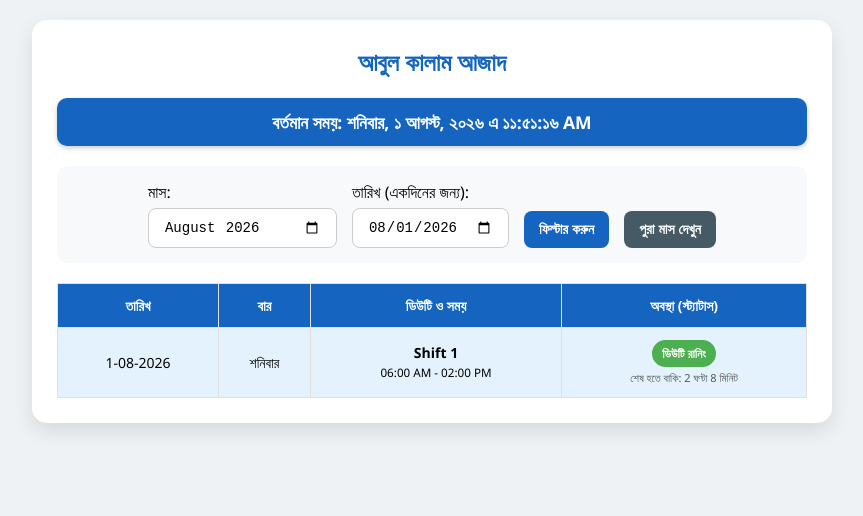
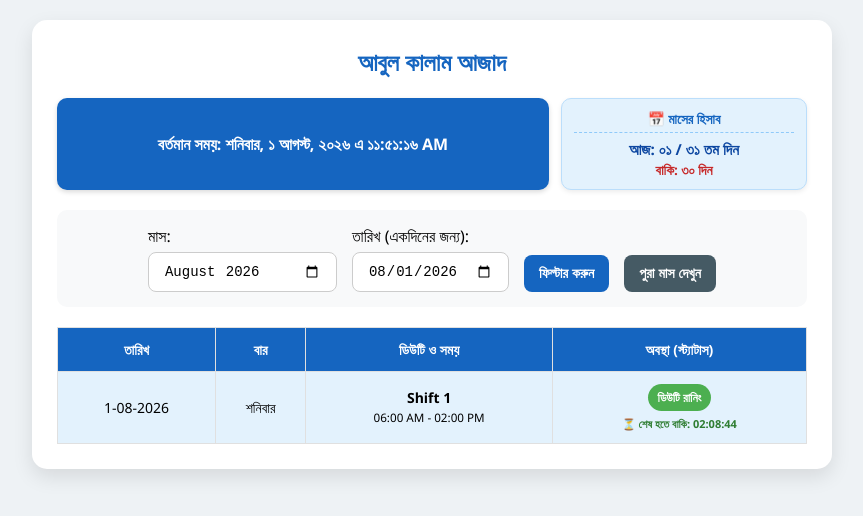
Before and after one commit to abulkalamazad2k7-svg/Jaffor420, a plain HTML site: page index.html in a window 1280 px wide. Shown: the whole page, without its empty margins (208-1071 px from the left). Drawn offline with Linux system fonts and the light colour scheme.

Commit message:
Update index.html

```diff
--- a/index.html
+++ b/index.html
@@ -29,17 +29,53 @@ h2{
     margin-top: 0;
 }
 
-/* বর্তমান সময় প্রদর্শনের ঘড়ি */
+/* উপরে সময় ও মাস গণনার হেডার সেকশন */
+.top-header {
+    display: flex;
+    gap: 12px;
+    margin-bottom: 20px;
+    flex-wrap: wrap;
+}
+
 .live-clock {
+    flex: 1 1 250px;
     background: #1565c0;
     color: white;
     text-align: center;
     padding: 12px;
     border-radius: 10px;
-    margin-bottom: 20px;
-    font-size: 1.1rem;
+    font-size: 1rem;
     font-weight: bold;
-    box-shadow: 0 2px 5px rgba(0,0,0,0.2);
+    box-shadow: 0 2px 5px rgba(0,0,0,0.15);
+    display: flex;
+    align-items: center;
+    justify-content: center;
+}
+
+/* ডান দিকে মাসের হিসাব কার্ড */
+.month-tracker {
+    flex: 0 1 220px;
+    background: #e3f2fd;
+    border: 1px solid #bbdefb;
+    color: #0d47a1;
+    text-align: center;
+    padding: 10px 12px;
+    border-radius: 10px;
+    font-size: 0.85rem;
+    box-shadow: 0 2px 5px rgba(0,0,0,0.08);
+}
+
+.month-tracker-title {
+    font-weight: bold;
+    border-bottom: 1px dashed #90caf9;
+    padding-bottom: 4px;
+    margin-bottom: 6px;
+    color: #1565c0;
+}
+
+.month-tracker-info {
+    font-size: 0.95rem;
+    font-weight: bold;
 }
 
 .controls{
@@ -125,8 +161,9 @@ th{
 
 .timer-text {
     font-size: 11px;
-    color: #555;
-    margin-top: 3px;
+    color: #2e7d32;
+    margin-top: 5px;
+    font-weight: bold;
 }
 </style>
 
@@ -138,9 +175,15 @@ th{
 
 <h2>আবুল কালাম আজাদ</h2>
 
-<!-- লাইভ টাইম ক্লক -->
-<div class="live-clock" id="liveClock">
-    বর্তমান সময়: লোড হচ্ছে...
+<!-- লাইভ টাইম ক্লক ও ডান পাশের মাস ট্র্যাক সেকশন -->
+<div class="top-header">
+    <div class="live-clock" id="liveClock">
+        বর্তমান সময়: লোড হচ্ছে...
+    </div>
+    <div class="month-tracker" id="monthTracker">
+        <div class="month-tracker-title">📅 মাসের হিসাব</div>
+        <div class="month-tracker-info" id="monthTrackerText">লোড হচ্ছে...</div>
+    </div>
 </div>
 
 <div class="controls">
@@ -176,19 +219,54 @@ th{
 <script>
 
 const shifts = [
-    { name: "Shift 1", startHour: 6, endHour: 14, timeText: "06:00 AM - 02:00 PM" },
-    { name: "Shift 2", startHour: 14, endHour: 22, timeText: "02:00 PM - 10:00 PM" },
-    { name: "Shift 3", startHour: 22, endHour: 30, timeText: "10:00 PM - 06:00 AM" } // 30 = পরের দিন সকাল ৬টা
+    { name: "Shift 1", startHour: 6, endHour: 14, isOvernight: false, timeText: "06:00 AM - 02:00 PM" },
+    { name: "Shift 2", startHour: 14, endHour: 22, isOvernight: false, timeText: "02:00 PM - 10:00 PM" },
+    { name: "Shift 3", startHour: 22, endHour: 6, isOvernight: true, timeText: "10:00 PM - 06:00 AM" }
 ];
 
-// লাইভ ঘড়ি আপডেট
+function padTwo(num) {
+    return num.toString().padStart(2, '0');
+}
+
+// সংখ্যাকে বাংলায় রূপান্তর
+function toBengaliNum(num) {
+    const bengaliDigits = ['০', '১', '২', '৩', '৪', '৫', '৬', '৭', '৮', '৯'];
+    return num.toString().split('').map(d => bengaliDigits[d] || d).join('');
+}
+
+// লাইভ ঘড়ি ও ডান দিকের মাসের হিসাব আপডেট
 function updateClock() {
     const now = new Date();
     const options = { weekday: 'long', year: 'numeric', month: 'long', day: 'numeric', hour: '2-digit', minute: '2-digit', second: '2-digit' };
     document.getElementById("liveClock").innerText = "বর্তমান সময়: " + now.toLocaleDateString("bn-BD", options);
+
+    // মাস গণনা আপডেট
+    const currentDay = now.getDate();
+    const totalDaysInMonth = new Date(now.getFullYear(), now.getMonth() + 1, 0).getDate();
+    const remainingDays = totalDaysInMonth - currentDay;
+
+    document.getElementById("monthTrackerText").innerHTML = `
+        আজ: <strong>${toBengaliNum(padTwo(currentDay))}</strong> / ${toBengaliNum(totalDaysInMonth)} তম দিন<br>
+        <span style="font-size: 0.85rem; color: #c62828;">বাকি: <strong>${toBengaliNum(remainingDays)}</strong> দিন</span>
+    `;
 }
-setInterval(updateClock, 1000);
-updateClock();
+
+// রেফারেন্স ডেট: ১ আগস্ট ২০২৬ এ Shift 1 (সকাল ৬টা - দুপুর ২টা)
+const baseDate = new Date(2026, 7, 1); // 7 = August (১ আগস্ট)
+
+function getShiftForDate(targetDate) {
+    if (targetDate.getDay() === 5) {
+        return { isOff: true };
+    }
+
+    const diffTime = targetDate.getTime() - baseDate.getTime();
+    const diffDays = Math.floor(diffTime / (1000 * 3600 * 24));
+
+    let shiftBlock = Math.floor(diffDays / 6) % 3;
+    if (shiftBlock < 0) shiftBlock += 3;
+
+    return { isOff: false, shiftIndex: shiftBlock };
+}
 
 function createDuty(){
     let monthValue = document.getElementById("month").value;
@@ -202,7 +280,6 @@ function createDuty(){
     let [year, month] = monthValue.split("-");
     let days = new Date(year, month, 0).getDate();
     let html = "";
-    let shiftIndex = 0;
 
     let targetDay = dateValue ? new Date(dateValue).getDate() : null;
     let targetMonth = dateValue ? new Date(dateValue).getMonth() + 1 : null;
@@ -210,18 +287,14 @@ function createDuty(){
     const now = new Date();
 
     for(let d = 1; d <= days; d++){
-        // যদি নির্দিষ্ট তারিখ নির্বাচন করা থাকে
         if (targetDay && targetMonth && (targetDay !== d || targetMonth !== parseInt(month))) {
-            // শিফট ইনডেক্স সঠিক রাখার জন্য আগে ডিউটি স্কিপ হিসাব করা হবে
-            let checkDate = new Date(year, month - 1, d);
-            if(checkDate.getDay() !== 5){
-                shiftIndex = (shiftIndex + 1) % 3;
-            }
             continue;
         }
 
         let date = new Date(year, month - 1, d);
         let dayName = date.toLocaleDateString("bn-BD", { weekday: "long" });
+
+        let shiftInfo = getShiftForDate(date);
 
         let duty = "";
         let timeText = "";
@@ -229,45 +302,50 @@ function createDuty(){
         let statusBadge = "";
         let timerInfo = "";
 
-        /* শুক্রবার Off */
-        if(date.getDay() == 5){
+        if(shiftInfo.isOff){
             duty = "OFF DAY";
             timeText = "-";
             cls = "off";
             statusBadge = `<span class="badge badge-off">ছুটি</span>`;
         } else {
-            let currentShift = shifts[shiftIndex];
+            let currentShift = shifts[shiftInfo.shiftIndex];
             duty = currentShift.name;
             timeText = currentShift.timeText;
-            cls = "shift" + (shiftIndex + 1);
+            cls = "shift" + (shiftInfo.shiftIndex + 1);
 
-            // সময় হিসাব ও ডিউটি অবস্থার লজিক
             let shiftStart = new Date(year, month - 1, d, currentShift.startHour, 0, 0);
             let shiftEnd = new Date(year, month - 1, d, currentShift.endHour, 0, 0);
+
+            if (currentShift.isOvernight) {
+                shiftEnd.setDate(shiftEnd.getDate() + 1);
+            }
 
             if (now > shiftEnd) {
                 statusBadge = `<span class="badge badge-finished">ডিউটি শেষ</span>`;
             } else if (now >= shiftStart && now <= shiftEnd) {
                 statusBadge = `<span class="badge badge-running">ডিউটি রানিং</span>`;
 
-                // কত সময় বাকি আছে হিসাব
                 let diffMs = shiftEnd - now;
-                let diffHrs = Math.floor(diffMs / (1000 * 60 * 60));
-                let diffMins = Math.floor((diffMs % (1000 * 60 * 60)) / (1000 * 60));
-                timerInfo = `<div class="timer-text">শেষ হতে বাকি: ${diffHrs} ঘণ্টা ${diffMins} মিনিট</div>`;
+                let diffSecs = Math.floor(diffMs / 1000);
+                let hrs = Math.floor(diffSecs / 3600);
+                let mins = Math.floor((diffSecs % 3600) / 60);
+                let secs = diffSecs % 60;
+
+                timerInfo = `<div class="timer-text">⏳ শেষ হতে বাকি: ${padTwo(hrs)}:${padTwo(mins)}:${padTwo(secs)}</div>`;
             } else {
                 statusBadge = `<span class="badge badge-upcoming">আসন্ন ডিউটি</span>`;
 
-                // আজকেরই পরবর্তী শিফট হলে সময় দেখাবে
                 if(now.toDateString() === date.toDateString()){
                     let diffMs = shiftStart - now;
-                    let diffHrs = Math.floor(diffMs / (1000 * 60 * 60));
-                    let diffMins = Math.floor((diffMs % (1000 * 60 * 60)) / (1000 * 60));
-                    timerInfo = `<div class="timer-text">শুরু হতে বাকি: ${diffHrs} ঘণ্টা ${diffMins} মিনিট</div>`;
+                    let diffSecs = Math.floor(diffMs / 1000);
+                    if (diffSecs > 0) {
+                        let hrs = Math.floor(diffSecs / 3600);
+                        let mins = Math.floor((diffSecs % 3600) / 60);
+                        let secs = diffSecs % 60;
+                        timerInfo = `<div class="timer-text">⏱️ শুরু হতে বাকি: ${padTwo(hrs)}:${padTwo(mins)}:${padTwo(secs)}</div>`;
+                    }
                 }
             }
-
-            shiftIndex = (shiftIndex + 1) % 3;
         }
 
         html += `
@@ -287,7 +365,6 @@ function createDuty(){
     document.getElementById("result").innerHTML = html;
 }
 
-// পুরো মাসের তথ্য দেখানোর জন্য
 function showAllMonth(){
     document.getElementById("selectedDate").value = "";
     createDuty();
@@ -306,11 +383,14 @@ let yyyy = today.getFullYear();
 document.getElementById("month").value = yyyy + "-" + m;
 document.getElementById("selectedDate").value = yyyy + "-" + m + "-" + d;
 
-// শুরুতে রেন্ডার
+// লাইভ টাইমার আপডেট
 createDuty();
+updateClock();
 
-// প্রতি ৩০ সেকেন্ড পরপর ডিউটি স্ট্যাটাস নিজে নিজেই আপডেট হবে
-setInterval(createDuty, 30000);
+setInterval(() => {
+    updateClock();
+    createDuty();
+}, 1000);
 
 document.getElementById("month").addEventListener("change", createDuty);
 document.getElementById("selectedDate").addEventListener("change", createDuty);
```
